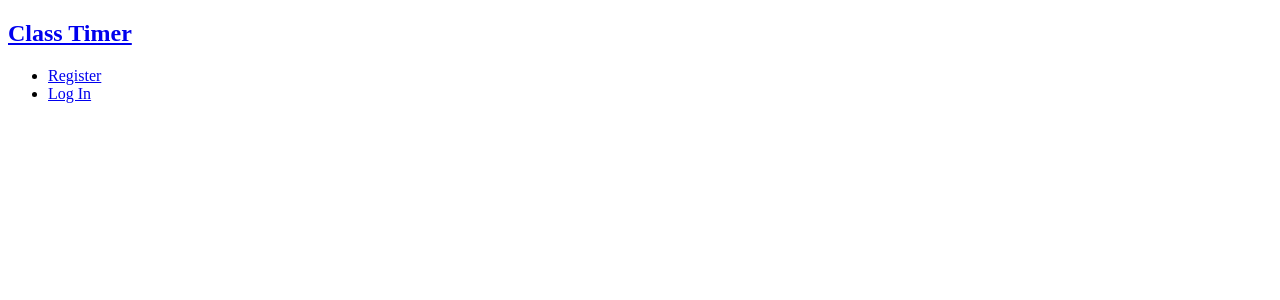
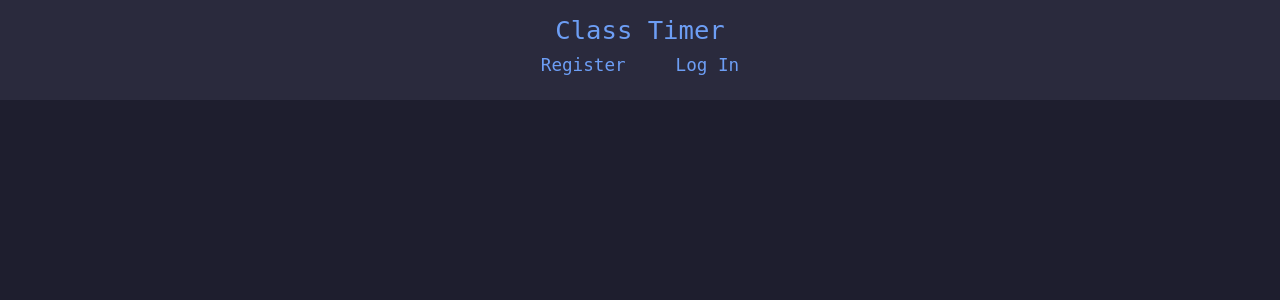
Before and after one commit to storchdev/class-timer, a Flask app: template webapp/class-timer/templates/base.html in a window 1280 px wide. Shown: the top 300 px of the page. Run offline with Flask 3, Linux system fonts and the light colour scheme; the template is opened without the code that fills it, so the values that code supplies are empty.

Commit message:
wizardry

```diff
--- /dev/null
+++ b/webapp/class-timer/static/style.css
@@ -0,0 +1,225 @@
+/* Global Styling */
+* {
+  margin: 0;
+  padding: 0;
+  box-sizing: border-box;
+  font-family: 'Fira Code', monospace;
+  /* Modern monospace font */
+}
+
+html,
+body {
+  height: 100%;
+  background-color: #1e1e2e;
+  color: #d4d4dc;
+  display: flex;
+  flex-direction: column;
+  justify-content: space-between;
+  align-items: center;
+  /* Ensure everything is centered */
+}
+
+/* Links */
+a {
+  color: #6d9ef5;
+  text-decoration: none;
+}
+
+a:hover {
+  color: #d4d4dc;
+}
+
+/* Navbar */
+nav {
+  background-color: #2a2a3d;
+  padding: 15px;
+  text-align: center;
+  width: 100%;
+  position: fixed;
+  top: 0;
+  left: 0;
+  z-index: 1000;
+  opacity: 0.0;
+  /* Initial transparency */
+  transition: opacity 0.5s ease;
+  /* Smooth fade-in effect */
+}
+
+nav:hover {
+  opacity: 1;
+  /* Full opacity when hovered */
+}
+
+nav h1 {
+  font-size: 1.6em;
+  font-weight: normal;
+  color: #6d9ef5;
+  transition: color 0.5s ease;
+  /* Optional color transition */
+}
+
+nav ul {
+  list-style-type: none;
+  display: inline-flex;
+  gap: 20px;
+  padding: 0;
+  margin: 0;
+}
+
+nav li {
+  font-size: 1.1em;
+  padding: 10px 15px;
+  transition: color 0.5s ease;
+  /* Smooth text color transition */
+  color: #ffffff;
+}
+
+/* Main Content */
+.content {
+  padding: 0;
+  color: #c1c1c1;
+  text-align: center;
+}
+
+/* Timer */
+#timer {
+  width: 60vw;
+  margin: 20px;
+  text-align: center;
+  align-items: center;
+  display: flex;
+  justify-content: space-around;
+
+}
+
+#timer div {
+  margin-bottom: 0px;
+  text-align: center;
+}
+
+#remaining,
+#elapsed {
+  font-size: 10vh;
+  /* Larger timer font size */
+  font-weight: bold;
+  color: #61afef;
+  /* width: 50%; */
+}
+
+
+/* Class and Schedule */
+#schedule {
+  padding: 20px;
+  text-align: center;
+  margin-top: 10%;
+}
+
+#next-class {
+  margin: 50px;
+}
+
+#current-class-header,
+#next-class-header,
+#time-remaining-header,
+#time-elapsed-header {
+  font-size: 2.5vh;
+  color: rgba(200, 200, 200, 0.6);
+  font-family: 'Poppins', sans-serif;
+  text-align: center;
+  margin-left: 5px;
+  text-transform: lowercase;
+  margin-bottom: 5px;
+}
+
+#current-class-name,
+#next-class-name {
+  font-size: 8vh;
+  font-weight: bold;
+  color: #f5f5f5;
+}
+
+/* Messages */
+
+
+#main-message p,
+#special-message p {
+  display: block;
+  font-size: 4vh;
+  margin: 50px auto;
+  text-align: center;
+  max-width: 80%;
+
+}
+
+#main-message p {
+  color: #ffcc00;
+}
+
+#special-message p {
+  color: #61afef;
+}
+
+
+/* Forms */
+form {
+  display: flex;
+  flex-direction: column;
+  gap: 15px;
+  margin: 30px auto;
+  padding: 20px;
+  width: 100%;
+  max-width: 400px;
+}
+
+label {
+  font-size: 1.2em;
+}
+
+input[type="text"],
+input[type="password"],
+input[type="submit"] {
+  padding: 10px;
+  font-size: 1.2em;
+  border: 2px solid #3a3a54;
+  border-radius: 5px;
+  background-color: #1e1e2e;
+  color: #f5f5f5;
+}
+
+input[type="text"]:focus,
+input[type="password"]:focus {
+  outline: none;
+  border-color: #61afef;
+}
+
+input[type="submit"] {
+  background-color: #61afef;
+  border: none;
+  cursor: pointer;
+  transition: background-color 0.3s ease;
+}
+
+input[type="submit"]:hover {
+  background-color: #d4d4dc;
+  color: #1e1e2e;
+}
+
+/* Responsive Design */
+@media (max-width: 768px) {
+  nav ul {
+    flex-direction: column;
+    gap: 10px;
+  }
+
+  .content {
+    padding: 10px;
+  }
+
+  form {
+    width: 90%;
+  }
+
+  #timer p {
+    font-size: 2.5em;
+  }
+}
--- a/webapp/class-timer/templates/base.html
+++ b/webapp/class-timer/templates/base.html
@@ -1,6 +1,6 @@
 <!doctype html>
 <title>{% block title %}{% endblock %} - Class Timer</title>
-<!-- <link rel="stylesheet" href="{{ url_for('static', filename='style.css') }}"> -->
+<link rel="stylesheet" href="{{ url_for('static', filename='style.css') }}">
 <nav>
   <h1><a href="{{ url_for('index') }}">Class Timer</a></h1>
   <ul>
@@ -22,3 +22,5 @@
   {% endfor %}
   {% block content %}{% endblock %}
 </section>
+
+{% block scripts %}{% endblock %}
```
Also changed, not shown: webapp/class-timer/static/timer.js (added, +116 -0 lines), webapp/class-timer/templates/timer/index.html (+52 -144 lines), webapp/class-timer/timer.py (+4 -5 lines).
